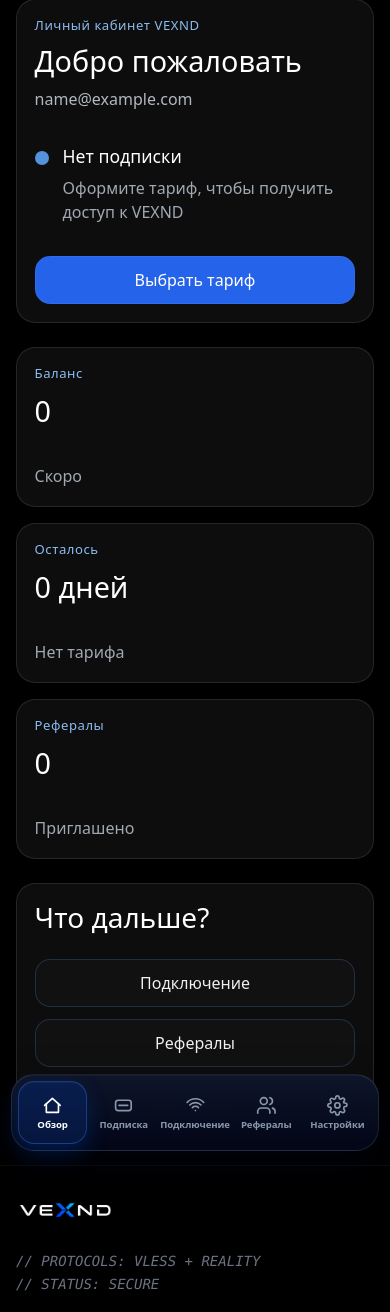
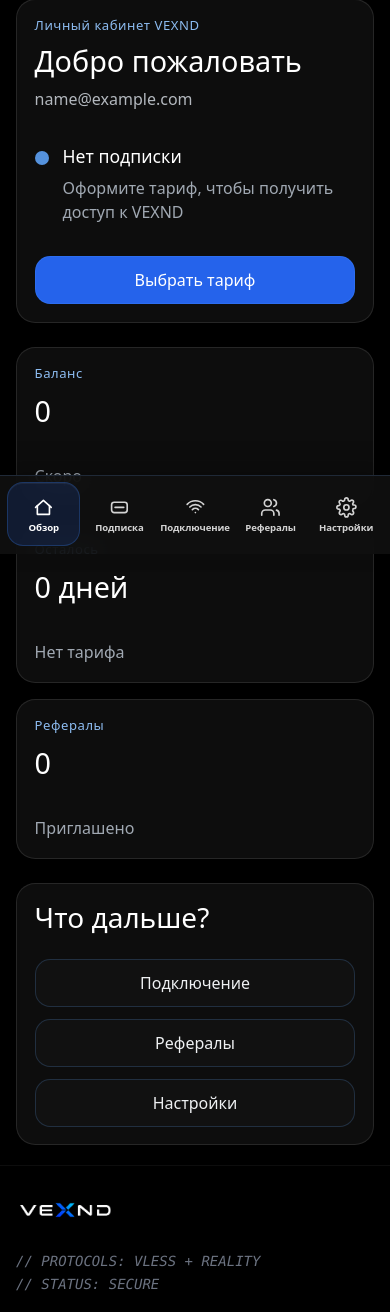
Before and after one commit to DenisGalkin/vexnd, a Flask app: page /dashboard in a window 390 px wide. Shown: the part 290-1602 px from the top of the page. Run offline with Flask 3, Linux system fonts and the light colour scheme; the visitor is signed in with stand-in values (Sample User, id 1); data comes from the database, SQL or seed files in the repository; data that the repository does not hold is empty; some libraries are stand-ins or nearby versions.

Commit message:
Fixed tab bar (2)

```diff
--- a/app/ui/static/css/styles.css
+++ b/app/ui/static/css/styles.css
@@ -416,6 +416,11 @@ input, select, textarea {
     animation: vexndPageEnter 240ms ease-out both;
 }
 
+.page-enter--static {
+    animation: none;
+    transform: none !important;
+}
+
 @keyframes vexndPageEnter {
     from { opacity: 0; transform: translateY(6px); }
     to { opacity: 1; transform: translateY(0); }
@@ -750,29 +755,24 @@ a:focus-visible, button:focus-visible, input:focus-visible, select:focus-visible
     left: 0;
     right: 0;
     bottom: 0;
-    z-index: 40;
-    padding: 0 .85rem calc(.9rem + env(safe-area-inset-bottom, 0px));
-    pointer-events: none;
+    z-index: 60;
+    width: 100%;
+    background: rgba(17, 17, 17, 0.88);
+    -webkit-backdrop-filter: blur(10px);
+    backdrop-filter: blur(10px);
+    border-top: 1px solid rgba(31, 41, 55, 1);
+    box-shadow: 0 -8px 24px rgba(0, 0, 0, 0.24);
 }
 
 .dashboard-bottom-nav__track {
-    width: min(100%, 32rem);
+    width: 100%;
+    max-width: 42rem;
     margin: 0 auto;
     display: grid;
     grid-template-columns: repeat(5, minmax(0, 1fr));
-    gap: .35rem;
-    padding: .5rem;
-    border: 1px solid rgba(148,163,184,.16);
-    border-radius: 1.7rem;
-    background:
-        linear-gradient(180deg, rgba(15,23,42,.92), rgba(2,6,23,.96)),
-        rgba(2,6,23,.96);
-    box-shadow:
-        0 14px 40px rgba(2,6,23,.42),
-        inset 0 1px 0 rgba(255,255,255,.04);
-    backdrop-filter: blur(22px) saturate(140%);
-    -webkit-backdrop-filter: blur(22px) saturate(140%);
-    pointer-events: auto;
+    gap: .15rem;
+    align-items: stretch;
+    padding: .35rem .45rem calc(.5rem + env(safe-area-inset-bottom, 0px));
 }
 
 .dashboard-bottom-nav__item {
@@ -780,27 +780,25 @@ a:focus-visible, button:focus-visible, input:focus-visible, select:focus-visible
     flex-direction: column;
     align-items: center;
     justify-content: center;
-    gap: .28rem;
-    min-height: 4.1rem;
-    padding: .62rem .2rem .58rem;
-    border-radius: 1.2rem;
+    gap: .3rem;
+    min-height: 4.25rem;
+    padding: .6rem .2rem .45rem;
+    border-radius: 1rem;
     border: 1px solid transparent;
-    color: rgba(148,163,184,.92);
-    transition: background-color .18s ease, color .18s ease, border-color .18s ease, transform .18s ease;
+    color: rgba(255,255,255,.82);
+    transition: background-color .18s ease, color .18s ease, border-color .18s ease, opacity .18s ease;
 }
 
 .dashboard-bottom-nav__item.active {
-    background: linear-gradient(180deg, rgba(9,31,82,.92), rgba(6,23,63,.96));
-    border-color: rgba(59,130,246,.34);
-    color: #fff;
-    box-shadow:
-        inset 0 1px 0 rgba(255,255,255,.04),
-        0 10px 22px rgba(0,96,251,.22);
+    background: rgba(37, 99, 235, 0.16);
+    border-color: rgba(59, 130, 246, 0.26);
+    color: #fff;
+    box-shadow: inset 0 1px 0 rgba(255,255,255,.05);
 }
 
 .dashboard-bottom-nav__icon {
-    width: 1.45rem;
-    height: 1.45rem;
+    width: 1.5rem;
+    height: 1.5rem;
 }
 
 .dashboard-bottom-nav__icon svg {
@@ -816,6 +814,7 @@ a:focus-visible, button:focus-visible, input:focus-visible, select:focus-visible
     font-weight: 600;
     letter-spacing: -.01em;
     text-align: center;
+    color: inherit;
 }
 
 .connection-shell {
@@ -2380,9 +2379,15 @@ a:focus-visible, button:focus-visible, input:focus-visible, select:focus-visible
     }
 }
 
+@media (max-width: 1023px) {
+    .dashboard-app {
+        padding-bottom: calc(5.8rem + env(safe-area-inset-bottom, 0px));
+    }
+}
+
 @media (max-width: 640px) {
     .dashboard-app {
-        padding-bottom: calc(6.7rem + env(safe-area-inset-bottom, 0px));
+        padding-bottom: calc(5.8rem + env(safe-area-inset-bottom, 0px));
     }
 
     .dashboard-mobile-summary {
@@ -2398,22 +2403,17 @@ a:focus-visible, button:focus-visible, input:focus-visible, select:focus-visible
     }
 
     .dashboard-bottom-nav {
-        padding-inline: .7rem;
-    }
-
-    .dashboard-bottom-nav__track {
-        gap: .22rem;
-        padding: .42rem;
-        border-radius: 1.45rem;
+        left: 0;
+        right: 0;
+        bottom: 0;
     }
 
     .dashboard-bottom-nav__item {
-        min-height: 3.95rem;
-        border-radius: 1rem;
+        min-height: 4rem;
     }
 
     .dashboard-bottom-nav__label {
-        font-size: .67rem;
+        font-size: .69rem;
     }
 
     .settings-hub {
@@ -2637,11 +2637,6 @@ a:focus-visible, button:focus-visible, input:focus-visible, select:focus-visible
 }
 
 @media (max-width: 420px) {
-    .dashboard-bottom-nav__track {
-        gap: .12rem;
-        padding: .36rem;
-    }
-
     .dashboard-bottom-nav__label {
         font-size: .6rem;
     }
--- a/app/ui/templates/base.html
+++ b/app/ui/templates/base.html
@@ -50,7 +50,7 @@
     {# Load Tailwind synchronously to ensure styles are available immediately.  Without defer the script blocks, avoiding flashes of unstyled content. #}
     <script src="https://cdn.tailwindcss.com"></script>
 </head>
-<body class="bg-black text-gray-100 min-h-screen font-sans antialiased">
+<body class="bg-black text-gray-100 min-h-screen font-sans antialiased {% block body_class %}{% endblock %}">
     <nav class="glass-effect fixed w-full z-50 border-b border-gray-800">
         <div class="max-w-7xl mx-auto px-4 sm:px-6 lg:px-8">
             <div class="flex justify-between items-center h-16 relative">
@@ -250,7 +250,7 @@
     {% endwith %}
 
     <main class="pt-16">
-        <div class="page-enter">
+        <div class="page-enter {% block page_enter_class %}{% endblock %}">
             {% block content %}{% endblock %}
         </div>
     </main>
--- a/app/ui/templates/dashboard.html
+++ b/app/ui/templates/dashboard.html
@@ -5,6 +5,10 @@
 {% block meta_robots %}
   <meta name="robots" content="noindex,nofollow">
 {% endblock %}
+
+{% block body_class %}dashboard-page{% endblock %}
+
+{% block page_enter_class %}page-enter--static{% endblock %}
 
 {% block content %}
 <!-- App shell layout: sidebar + main content -->
```
